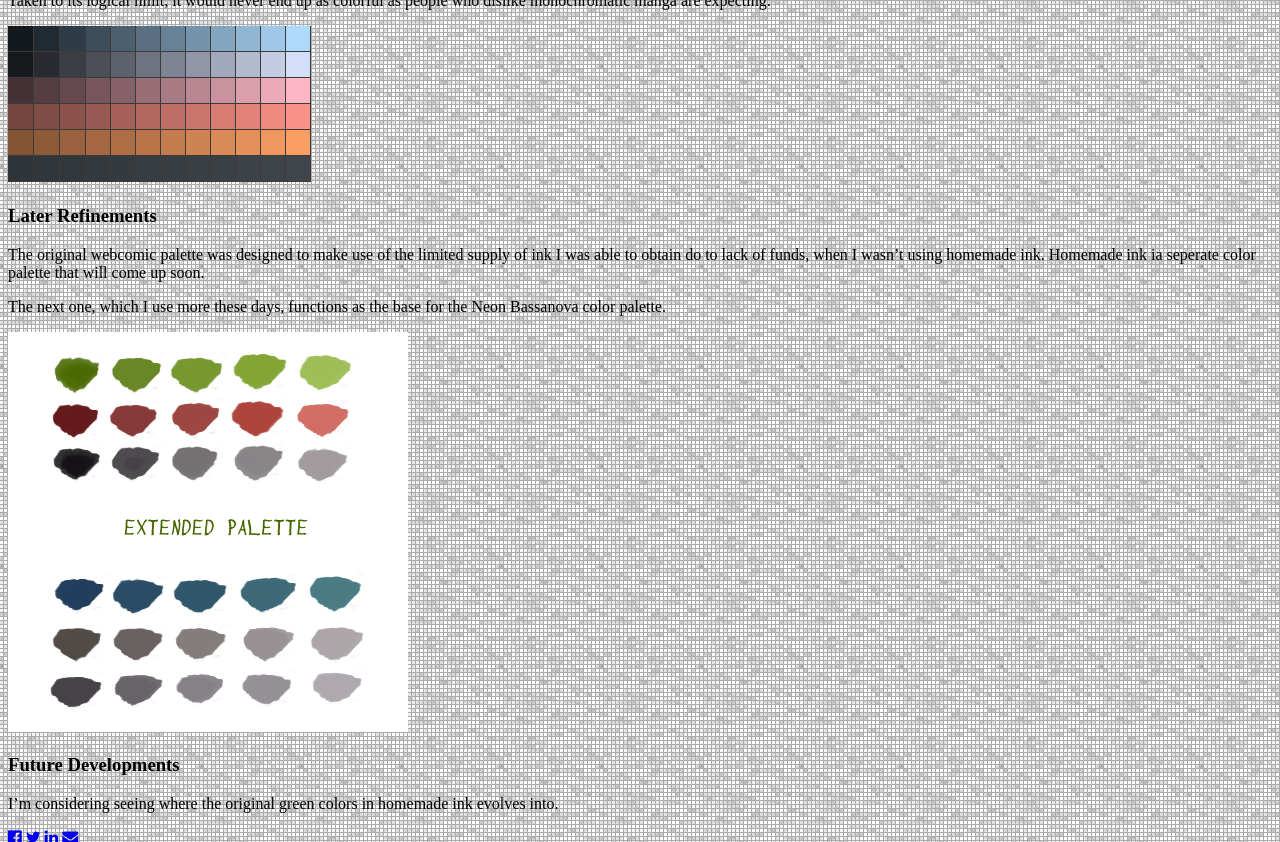
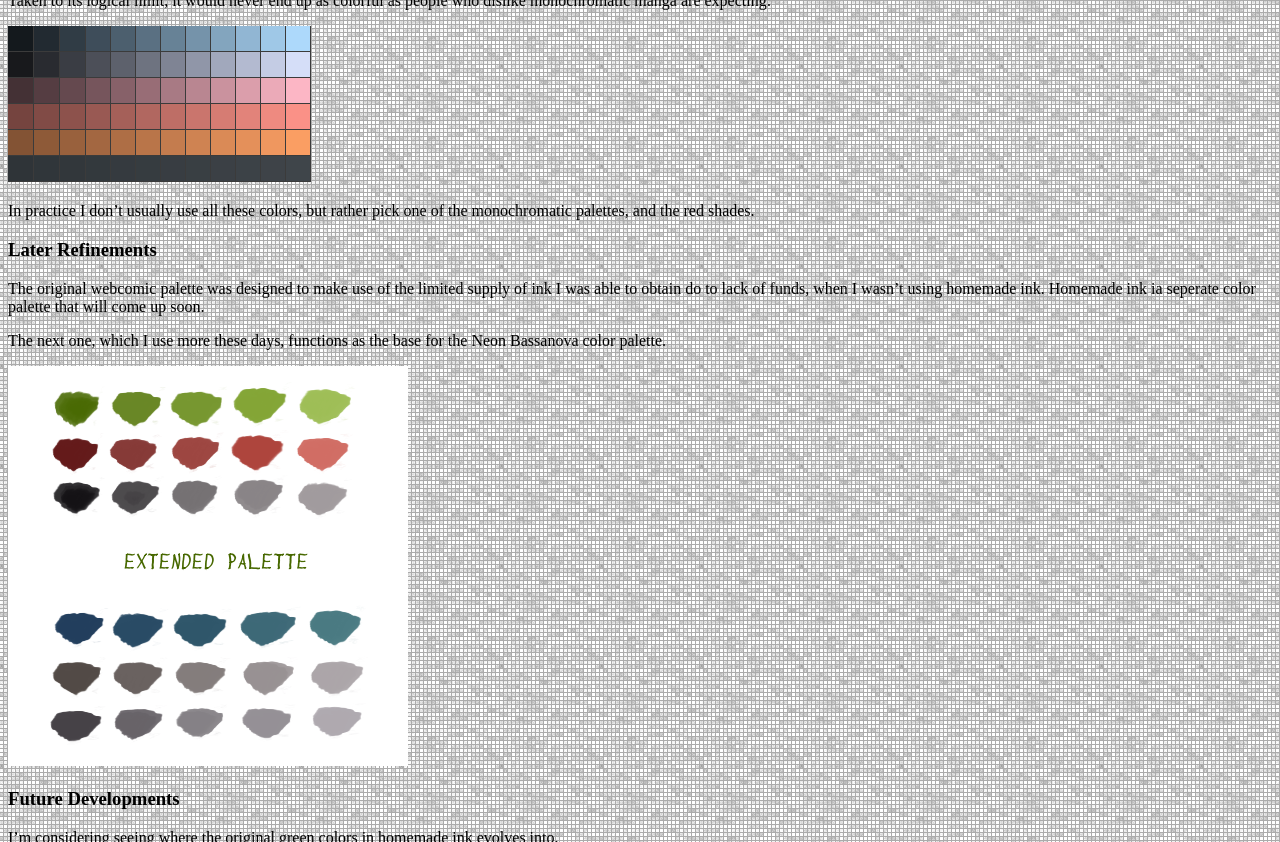
Before and after one commit to LWFlouisa/UploadedFairyRadio, a Jekyll site: the page built from _posts/2023-11-15-episode18.md, in a window 1280 px wide and 900 px high, scrolled down 1033 px, cut to the strip 58-900 px from the top of the window. Built offline with Jekyll 4.4.1, drawn with Linux system fonts in a browser that asks for light colours; our own code applies the rules of GitHub Pages for plain Markdown files.

Commit message:
Update 2023-11-15-episode18.md

```diff
--- a/_posts/2023-11-15-episode18.md
+++ b/_posts/2023-11-15-episode18.md
@@ -16,6 +16,8 @@ Taken to its logical limit, it would never end up as colorful as people who disl
 
 ![Robins Egg](https://github.com/LWFlouisa/UploadedFairyRadio/blob/main/Images/RobinsEggPalette/RobinsEggFullPalette.png?raw=true)
 
+In practice I don't usually use all these colors, but rather pick one of the monochromatic palettes, and the red shades.
+
 ### Later Refinements
 The original webcomic palette was designed to make use of the limited supply of ink I was able to obtain do to lack of funds, when I wasn't using homemade ink. Homemade ink ia seperate color palette that will come up soon.
 
```
